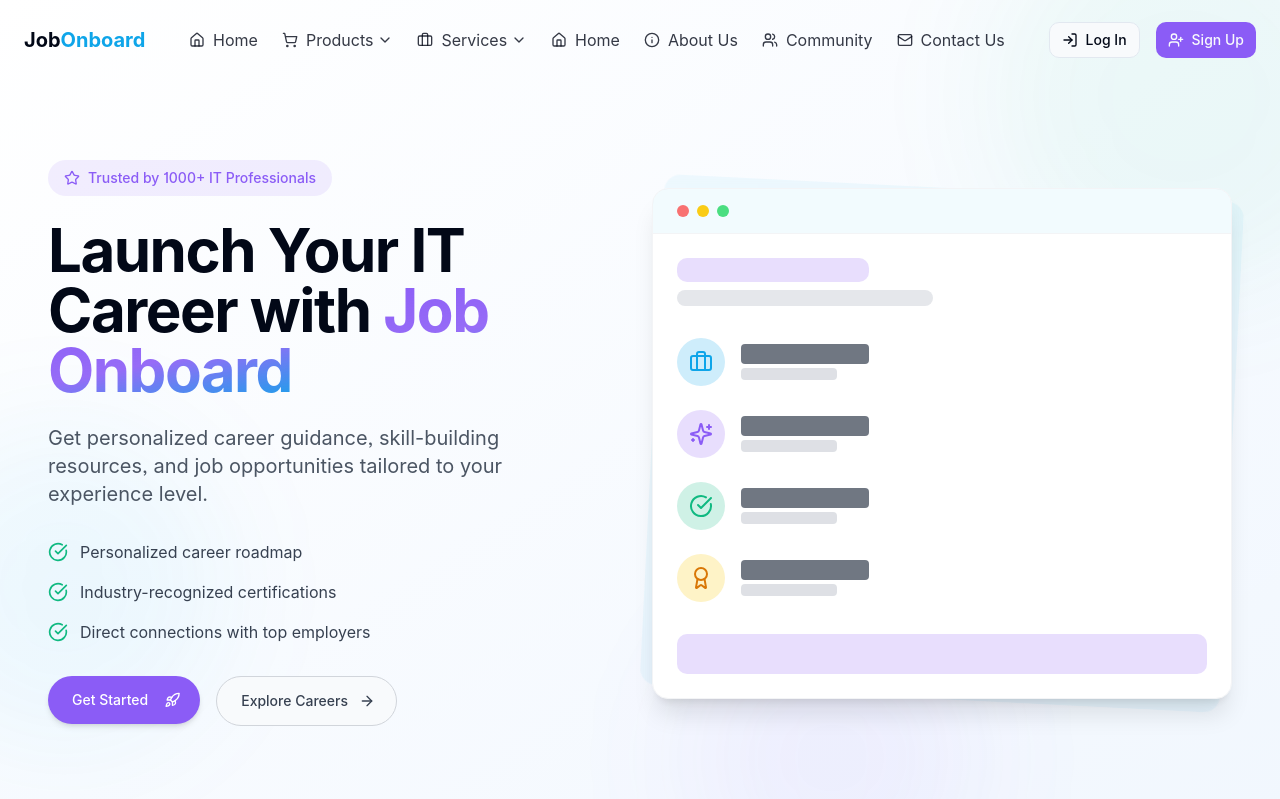
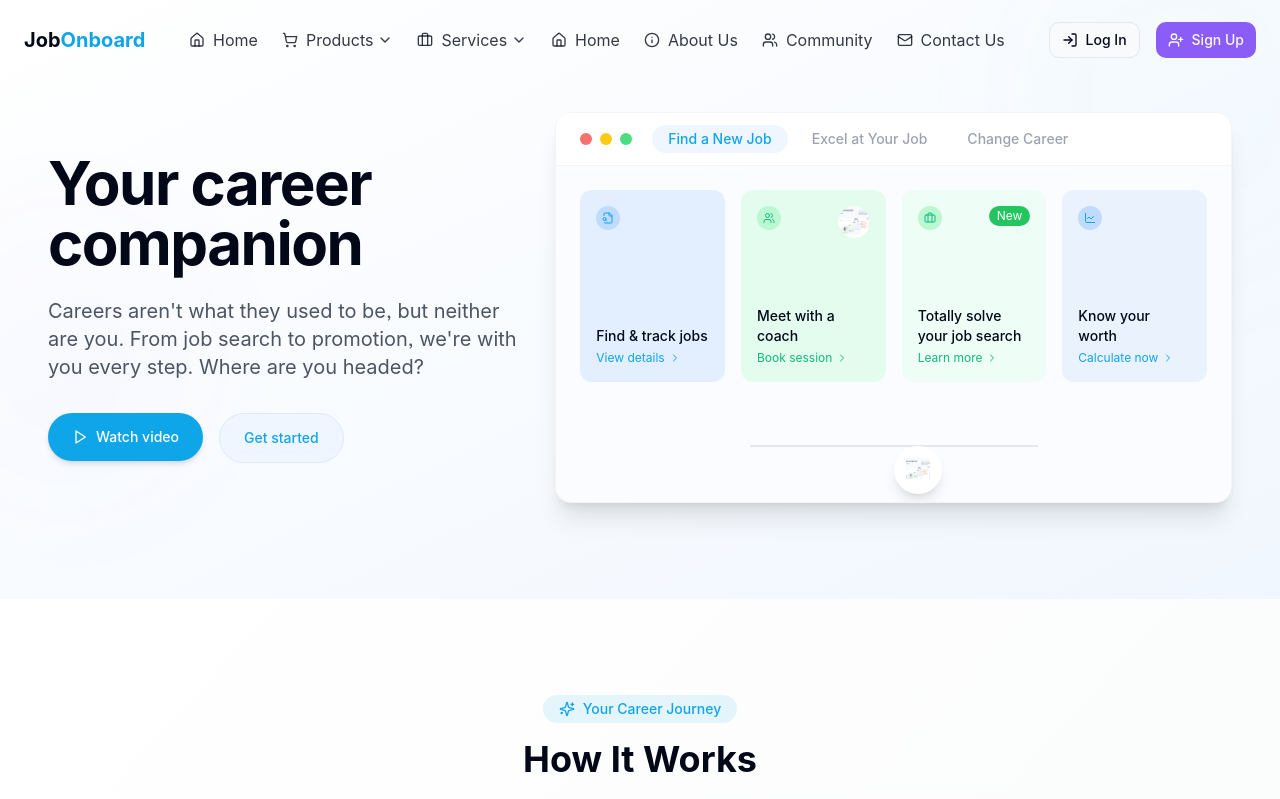
Before and after one commit to AiDataRobo/launch-it-journey, a React (Vite) app: page / in a window 1280 px wide. Shown: the top 799 px of the page. Built offline with nearby package versions, Linux system fonts and the light colour scheme.

Commit message:
Implement hero section
Implemented the hero section of the landing page.

```diff
--- a/src/components/Hero.tsx
+++ b/src/components/Hero.tsx
@@ -1,29 +1,21 @@
 
 import React from 'react';
-import { ArrowRight, Rocket, CheckCircle, Star, Briefcase, Award, Sparkles } from 'lucide-react';
+import { ArrowRight, Play, ChevronRight, Users, LineChart, FileSearch, Briefcase } from 'lucide-react';
 import { motion } from 'framer-motion';
 import { Button } from '@/components/ui/button';
 import { Link } from 'react-router-dom';
 
 const Hero = () => {
-  // Career journey steps animation
-  const journeySteps = [
-    { icon: Briefcase, text: "Search Jobs", color: "bg-jobonboard-blue/20 text-jobonboard-blue" },
-    { icon: Sparkles, text: "Build Skills", color: "bg-jobonboard-purple/20 text-jobonboard-purple" },
-    { icon: CheckCircle, text: "Get Hired", color: "bg-jobonboard-green/20 text-jobonboard-green" },
-    { icon: Award, text: "Career Growth", color: "bg-amber-100 text-amber-600" }
-  ];
-
   return (
-    <section className="relative pt-32 pb-24 md:pt-40 md:pb-32 overflow-hidden">
+    <section className="relative pt-20 md:pt-28 pb-16 md:pb-24 overflow-hidden">
       {/* Background Elements */}
       <div className="absolute inset-0 z-0">
         <div className="absolute top-0 left-0 w-full h-full bg-gradient-to-br from-white to-blue-50/80"></div>
         <motion.div
-          className="absolute -top-24 -right-24 w-96 h-96 bg-jobonboard-green/10 rounded-full blur-3xl"
+          className="absolute -top-24 -right-24 w-96 h-96 bg-jobonboard-blue/5 rounded-full blur-3xl"
           animate={{
             scale: [1, 1.2, 1],
-            opacity: [0.5, 0.7, 0.5]
+            opacity: [0.3, 0.6, 0.3]
           }}
           transition={{
             duration: 8,
@@ -32,10 +24,10 @@ const Hero = () => {
           }}
         />
         <motion.div
-          className="absolute top-1/2 -left-24 w-80 h-80 bg-jobonboard-blue/10 rounded-full blur-3xl"
+          className="absolute top-1/3 -left-24 w-80 h-80 bg-jobonboard-purple/5 rounded-full blur-3xl"
           animate={{
             scale: [1, 1.1, 1],
-            opacity: [0.5, 0.8, 0.5]
+            opacity: [0.3, 0.5, 0.3]
           }}
           transition={{
             duration: 7,
@@ -44,113 +36,52 @@ const Hero = () => {
             delay: 1
           }}
         />
-        <motion.div
-          className="absolute -bottom-8 right-1/4 w-64 h-64 bg-jobonboard-purple/10 rounded-full blur-3xl"
-          animate={{
-            scale: [1, 1.15, 1],
-            opacity: [0.5, 0.7, 0.5]
-          }}
-          transition={{
-            duration: 9,
-            repeat: Infinity,
-            ease: "easeInOut",
-            delay: 2
-          }}
-        />
       </div>
 
       <div className="container mx-auto px-6 md:px-12 relative z-10">
-        <div className="flex flex-col md:flex-row items-center justify-between gap-12 md:gap-6">
+        <div className="flex flex-col lg:flex-row items-center justify-between gap-10 lg:gap-6">
+          {/* Left Column - Text & CTA */}
           <motion.div
-            className="w-full md:w-1/2"
+            className="w-full lg:w-5/12"
             initial={{ opacity: 0, y: 20 }}
             animate={{ opacity: 1, y: 0 }}
             transition={{ duration: 0.6 }}
           >
-            {/* Features Banner */}
-            <motion.div
-              className="flex items-center gap-2 px-4 py-2 bg-jobonboard-purple/10 rounded-full w-fit mb-6"
-              initial={{ opacity: 0, x: -20 }}
-              animate={{ opacity: 1, x: 0 }}
-              transition={{ duration: 0.5, delay: 0.2 }}
-              whileHover={{ scale: 1.05 }}
-            >
-              <Star className="w-4 h-4 text-jobonboard-purple" />
-              <span className="text-sm font-medium text-jobonboard-purple">Trusted by 1000+ IT Professionals</span>
-            </motion.div>
-
             <motion.h1
               className="text-4xl md:text-5xl lg:text-6xl font-bold leading-tight tracking-tight mb-6"
               initial={{ opacity: 0, y: 20 }}
               animate={{ opacity: 1, y: 0 }}
-              transition={{ duration: 0.6, delay: 0.3 }}
+              transition={{ duration: 0.6, delay: 0.2 }}
             >
-              Launch Your IT Career with <span className="text-gradient-primary">Job Onboard</span>
+              Your career companion
             </motion.h1>
 
             <motion.p
               className="text-lg md:text-xl text-gray-600 mb-8 max-w-lg"
               initial={{ opacity: 0, y: 20 }}
               animate={{ opacity: 1, y: 0 }}
-              transition={{ duration: 0.6, delay: 0.4 }}
+              transition={{ duration: 0.6, delay: 0.3 }}
             >
-              Get personalized career guidance, skill-building resources, and job opportunities tailored to your experience level.
+              Careers aren't what they used to be, but neither are you. From job search to promotion, we're with you every step. Where are you headed?
             </motion.p>
-
-            {/* Feature List */}
-            <motion.div
-              className="space-y-4 mb-8"
-              initial={{ opacity: 0, y: 20 }}
-              animate={{ opacity: 1, y: 0 }}
-              transition={{ duration: 0.6, delay: 0.5 }}
-            >
-              {[
-                'Personalized career roadmap',
-                'Industry-recognized certifications',
-                'Direct connections with top employers'
-              ].map((feature, index) => (
-                <motion.div
-                  key={index}
-                  className="flex items-center gap-3 text-gray-700"
-                  initial={{ opacity: 0, x: -20 }}
-                  animate={{ opacity: 1, x: 0 }}
-                  transition={{ duration: 0.4, delay: 0.6 + index * 0.1 }}
-                  whileHover={{ x: 5 }}
-                >
-                  <CheckCircle className="w-5 h-5 text-jobonboard-green" />
-                  <span>{feature}</span>
-                </motion.div>
-              ))}
-            </motion.div>
 
             <motion.div
               className="flex flex-wrap gap-4"
               initial={{ opacity: 0, y: 20 }}
               animate={{ opacity: 1, y: 0 }}
-              transition={{ duration: 0.6, delay: 0.7 }}
+              transition={{ duration: 0.6, delay: 0.4 }}
             >
               <motion.div
                 whileHover={{ scale: 1.05 }}
                 whileTap={{ scale: 0.95 }}
               >
                 <Button
-                  className="group px-6 py-6 rounded-full bg-jobonboard-purple text-white font-medium hover:bg-jobonboard-purple-light shadow-md focus-ring inline-flex items-center gap-2"
+                  className="group px-6 py-6 rounded-full bg-jobonboard-blue text-white font-medium hover:bg-jobonboard-blue-light shadow-md focus-ring inline-flex items-center gap-2"
                   asChild
                 >
-                  <Link to="/signup">
-                    <motion.span
-                      initial={{ opacity: 1 }}
-                      whileHover={{ opacity: 1 }}
-                    >
-                      Get Started
-                    </motion.span>
-                    <motion.div
-                      className="ml-1"
-                      animate={{ x: [0, 5, 0] }}
-                      transition={{ duration: 1.5, repeat: Infinity, ease: "easeInOut" }}
-                    >
-                      <Rocket className="w-4 h-4" />
-                    </motion.div>
+                  <Link to="/videos">
+                    <Play className="w-4 h-4" />
+                    <span>Watch video</span>
                   </Link>
                 </Button>
               </motion.div>
@@ -160,116 +91,204 @@ const Hero = () => {
                 whileTap={{ scale: 0.95 }}
               >
                 <Button
-                  className="px-6 py-6 rounded-full border border-gray-300 text-gray-700 font-medium hover:border-jobonboard-purple hover:text-jobonboard-purple focus-ring inline-flex items-center gap-2 group"
+                  className="px-6 py-6 rounded-full bg-blue-50 border border-blue-100 text-jobonboard-blue font-medium hover:bg-blue-100 focus-ring inline-flex items-center gap-2"
                   variant="outline"
                   asChild
                 >
-                  <Link to="#career-paths">
-                    <span>Explore Careers</span>
-                    <motion.div
-                      animate={{ x: [0, 5, 0] }}
-                      transition={{ duration: 1.5, repeat: Infinity, ease: "easeInOut", delay: 0.5 }}
-                    >
-                      <ArrowRight className="w-4 h-4" />
-                    </motion.div>
+                  <Link to="/signup">
+                    <span>Get started</span>
                   </Link>
                 </Button>
               </motion.div>
             </motion.div>
           </motion.div>
 
+          {/* Right Column - Career Dashboard Visualization */}
           <motion.div
-            className="w-full md:w-1/2"
+            className="w-full lg:w-7/12"
             initial={{ opacity: 0, scale: 0.9 }}
             animate={{ opacity: 1, scale: 1 }}
             transition={{ duration: 0.7, delay: 0.3 }}
           >
             <div className="relative">
               <motion.div
-                className="absolute inset-0 bg-jobonboard-blue/5 backdrop-blur-sm rounded-2xl"
-                animate={{ rotate: [3, 2, 3] }}
-                transition={{ duration: 8, repeat: Infinity, ease: "easeInOut" }}
-              />
-              <motion.div
                 className="relative bg-white shadow-xl rounded-2xl overflow-hidden border border-gray-100"
                 whileHover={{ y: -5, boxShadow: "0 20px 25px -5px rgba(0, 0, 0, 0.1), 0 10px 10px -5px rgba(0, 0, 0, 0.04)" }}
                 transition={{ type: "spring", stiffness: 300, damping: 20 }}
               >
-                <div className="px-6 py-4 bg-jobonboard-blue/5 border-b border-gray-100">
+                {/* Dashboard Header */}
+                <div className="px-6 py-3 bg-white border-b border-gray-100 flex items-center gap-4">
                   <div className="flex space-x-2">
                     <div className="w-3 h-3 bg-red-400 rounded-full"></div>
                     <div className="w-3 h-3 bg-yellow-400 rounded-full"></div>
                     <div className="w-3 h-3 bg-green-400 rounded-full"></div>
                   </div>
+                  <div className="flex">
+                    <motion.span
+                      className="text-sm px-4 py-1 rounded-full bg-blue-50 text-jobonboard-blue font-medium mx-1 cursor-pointer"
+                      whileHover={{ y: -2 }}
+                      initial={{ opacity: 0 }}
+                      animate={{ opacity: 1 }}
+                      transition={{ delay: 0.6 }}
+                    >
+                      Find a New Job
+                    </motion.span>
+                    <motion.span
+                      className="text-sm px-4 py-1 rounded-full text-gray-400 font-medium mx-1 cursor-pointer"
+                      whileHover={{ y: -2 }}
+                      initial={{ opacity: 0 }}
+                      animate={{ opacity: 1 }}
+                      transition={{ delay: 0.7 }}
+                    >
+                      Excel at Your Job
+                    </motion.span>
+                    <motion.span
+                      className="text-sm px-4 py-1 rounded-full text-gray-400 font-medium mx-1 cursor-pointer"
+                      whileHover={{ y: -2 }}
+                      initial={{ opacity: 0 }}
+                      animate={{ opacity: 1 }}
+                      transition={{ delay: 0.8 }}
+                    >
+                      Change Career
+                    </motion.span>
+                  </div>
                 </div>
-                <div className="p-6">
-                  <div className="mb-8">
+
+                {/* Dashboard Content */}
+                <div className="p-6 bg-blue-50/30">
+                  <div className="grid grid-cols-12 gap-4">
+                    {/* Career Path Elements */}
                     <motion.div
-                      className="h-6 w-48 bg-jobonboard-purple/20 rounded-md mb-2"
-                      initial={{ width: 0 }}
-                      animate={{ width: "12rem" }}
-                      transition={{ duration: 1, delay: 0.8 }}
-                    />
+                      className="col-span-6 lg:col-span-3"
+                      initial={{ opacity: 0, y: 20 }}
+                      animate={{ opacity: 1, y: 0 }}
+                      transition={{ duration: 0.4, delay: 1 }}
+                    >
+                      <div className="bg-blue-100/70 p-4 rounded-xl h-48 flex flex-col">
+                        <div className="flex justify-between items-start mb-3">
+                          <div className="w-6 h-6 bg-blue-200 rounded-full flex items-center justify-center">
+                            <FileSearch className="w-3 h-3 text-jobonboard-blue" />
+                          </div>
+                        </div>
+                        <div className="mt-auto">
+                          <h3 className="font-medium text-sm mb-1">Find & track jobs</h3>
+                          <div className="flex items-center text-xs text-jobonboard-blue">
+                            <span>View details</span>
+                            <ChevronRight className="w-3 h-3 ml-1" />
+                          </div>
+                        </div>
+                      </div>
+                    </motion.div>
+
                     <motion.div
-                      className="h-4 w-64 bg-gray-200 rounded-md"
-                      initial={{ width: 0 }}
-                      animate={{ width: "16rem" }}
-                      transition={{ duration: 1, delay: 1 }}
-                    />
-                  </div>
+                      className="col-span-6 lg:col-span-3"
+                      initial={{ opacity: 0, y: 20 }}
+                      animate={{ opacity: 1, y: 0 }}
+                      transition={{ duration: 0.4, delay: 1.2 }}
+                    >
+                      <div className="bg-green-100/70 p-4 rounded-xl h-48 flex flex-col">
+                        <div className="flex justify-between items-start mb-3">
+                          <div className="w-6 h-6 bg-green-200 rounded-full flex items-center justify-center">
+                            <Users className="w-3 h-3 text-jobonboard-green" />
+                          </div>
+                          <div className="w-8 h-8 bg-white rounded-full overflow-hidden">
+                            <img src="public/lovable-uploads/4f98bb9b-7b3d-4c07-b00f-446c6e057610.png" className="w-full h-full object-cover" alt="Coach" />
+                          </div>
+                        </div>
+                        <div className="mt-auto">
+                          <h3 className="font-medium text-sm mb-1">Meet with a coach</h3>
+                          <div className="flex items-center text-xs text-jobonboard-green">
+                            <span>Book session</span>
+                            <ChevronRight className="w-3 h-3 ml-1" />
+                          </div>
+                        </div>
+                      </div>
+                    </motion.div>
 
-                  {/* Career Journey Steps Animation */}
-                  <div className="space-y-6">
-                    {journeySteps.map((step, index) => (
-                      <motion.div
-                        key={index}
-                        className="flex gap-4 items-center"
-                        initial={{ opacity: 0, x: 20 }}
-                        animate={{ opacity: 1, x: 0 }}
-                        transition={{ duration: 0.5, delay: 1 + index * 0.3 }}
-                      >
-                        <motion.div
-                          className={`w-12 h-12 rounded-full ${step.color} flex items-center justify-center`}
-                          whileHover={{ scale: 1.1, rotate: 5 }}
-                          whileTap={{ scale: 0.95 }}
-                        >
-                          <step.icon className="w-6 h-6" />
-                        </motion.div>
-                        <div>
+                    <motion.div
+                      className="col-span-6 lg:col-span-3"
+                      initial={{ opacity: 0, y: 20 }}
+                      animate={{ opacity: 1, y: 0 }}
+                      transition={{ duration: 0.4, delay: 1.4 }}
+                    >
+                      <div className="bg-green-100/40 p-4 rounded-xl h-48 flex flex-col">
+                        <div className="flex justify-between items-start mb-3">
+                          <div className="w-6 h-6 bg-green-200 rounded-full flex items-center justify-center">
+                            <Briefcase className="w-3 h-3 text-jobonboard-green" />
+                          </div>
+                          <span className="bg-green-500 text-white text-xs px-2 py-0.5 rounded-full">New</span>
+                        </div>
+                        <div className="mt-auto">
+                          <h3 className="font-medium text-sm mb-1">Totally solve your job search</h3>
+                          <div className="flex items-center text-xs text-jobonboard-green">
+                            <span>Learn more</span>
+                            <ChevronRight className="w-3 h-3 ml-1" />
+                          </div>
+                        </div>
+                      </div>
+                    </motion.div>
+
+                    <motion.div
+                      className="col-span-6 lg:col-span-3"
+                      initial={{ opacity: 0, y: 20 }}
+                      animate={{ opacity: 1, y: 0 }}
+                      transition={{ duration: 0.4, delay: 1.6 }}
+                    >
+                      <div className="bg-blue-100/50 p-4 rounded-xl h-48 flex flex-col">
+                        <div className="flex justify-between items-start mb-3">
+                          <div className="w-6 h-6 bg-blue-200 rounded-full flex items-center justify-center">
+                            <LineChart className="w-3 h-3 text-jobonboard-blue" />
+                          </div>
+                        </div>
+                        <div className="mt-auto">
+                          <h3 className="font-medium text-sm mb-1">Know your worth</h3>
+                          <div className="flex items-center text-xs text-jobonboard-blue">
+                            <span>Calculate now</span>
+                            <ChevronRight className="w-3 h-3 ml-1" />
+                          </div>
+                        </div>
+                      </div>
+                    </motion.div>
+
+                    {/* Career Growth Illustration */}
+                    <motion.div
+                      className="col-span-12 mt-4"
+                      initial={{ opacity: 0 }}
+                      animate={{ opacity: 1 }}
+                      transition={{ duration: 0.6, delay: 1.8 }}
+                    >
+                      <div className="flex justify-center items-center h-16 relative">
+                        <div className="absolute left-1/2 top-1/2 -translate-x-1/2 -translate-y-1/2">
                           <motion.div
-                            className="h-5 w-32 bg-gray-700 rounded animate-pulse-slow mb-1"
+                            className="h-0.5 w-72 bg-gray-200"
                             initial={{ width: 0 }}
-                            animate={{ width: "8rem" }}
-                            transition={{ duration: 0.8, delay: 1.2 + index * 0.3 }}
-                          >
-                            <span className="sr-only">{step.text}</span>
-                          </motion.div>
-                          <motion.div
-                            className="h-3 w-24 bg-gray-300 rounded animate-pulse-slow"
-                            initial={{ width: 0 }}
-                            animate={{ width: "6rem" }}
-                            transition={{ duration: 0.5, delay: 1.4 + index * 0.3 }}
+                            animate={{ width: 288 }}
+                            transition={{ duration: 1, delay: 2 }}
                           />
                         </div>
-                      </motion.div>
-                    ))}
+
+                        <motion.div
+                          className="absolute left-1/2 top-1/2 -translate-y-1/2 -translate-x-1/2"
+                          initial={{ x: -100, opacity: 0 }}
+                          animate={{ x: 0, opacity: 1 }}
+                          transition={{
+                            type: "spring",
+                            stiffness: 100,
+                            damping: 20,
+                            delay: 2.5
+                          }}
+                        >
+                          <div className="w-12 h-12 bg-white rounded-full shadow-lg flex items-center justify-center z-10">
+                            <img
+                              src="public/lovable-uploads/4f98bb9b-7b3d-4c07-b00f-446c6e057610.png"
+                              className="w-6 h-6 object-cover"
+                              alt="Career growth"
+                            />
+                          </div>
+                        </motion.div>
+                      </div>
+                    </motion.div>
                   </div>
-
-                  <motion.div
-                    className="mt-8"
-                    initial={{ opacity: 0, y: 10 }}
-                    animate={{ opacity: 1, y: 0 }}
-                    transition={{ duration: 0.5, delay: 2.5 }}
-                  >
-                    <motion.div
-                      className="h-10 w-full bg-jobonboard-purple/20 rounded-md"
-                      whileHover={{
-                        backgroundColor: "rgba(139, 92, 246, 0.3)",
-                        scale: 1.02,
-                        transition: { duration: 0.2 }
-                      }}
-                    />
-                  </motion.div>
                 </div>
               </motion.div>
             </div>
```
Also changed, not shown: public/lovable-uploads/4f98bb9b-7b3d-4c07-b00f-446c6e057610.png (added).
